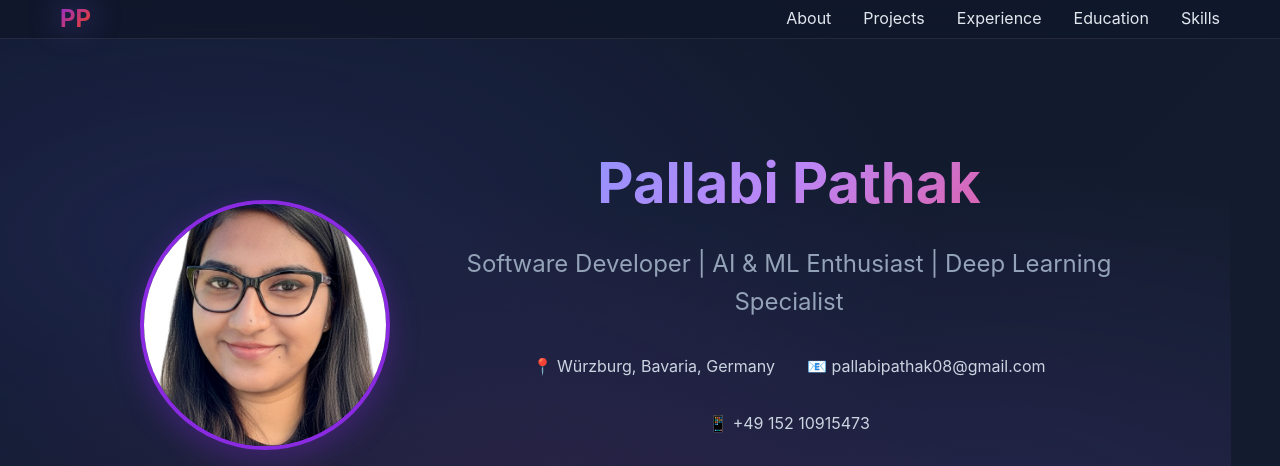
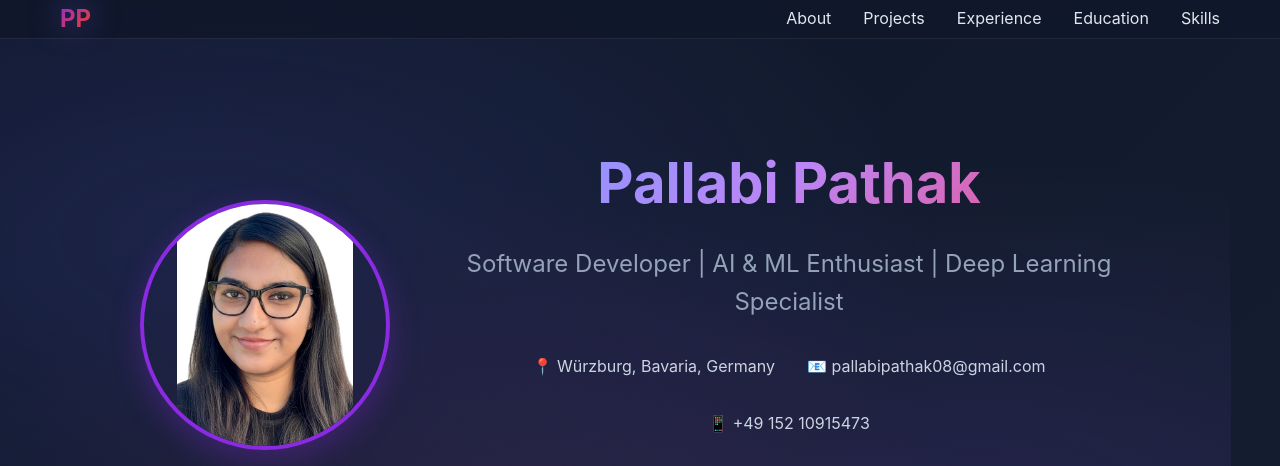
Before and after one commit to pallabi1608/pallabi1608.github.io, a plain HTML site: page index.html in a window 1280 px wide. Shown: the top 466 px of the page. Drawn offline with Linux system fonts and the light colour scheme.

Commit message:
Minor Updates

```diff
--- a/index.html
+++ b/index.html
@@ -68,7 +68,7 @@
         .hero-text { flex: 1; min-width: 300px; }
         .hero-image { flex: 0 0 250px; }
         .profile-image {
-            width: 250px; height: 250px; border-radius: 50%; object-fit: cover;
+            width: 250px; height: 250px; border-radius: 50%; object-fit: contain;
             border: 4px solid var(--primary-color); box-shadow: 0 10px 30px rgba(138, 43, 226, 0.3);
             transition: all 0.3s ease;
         }
```
